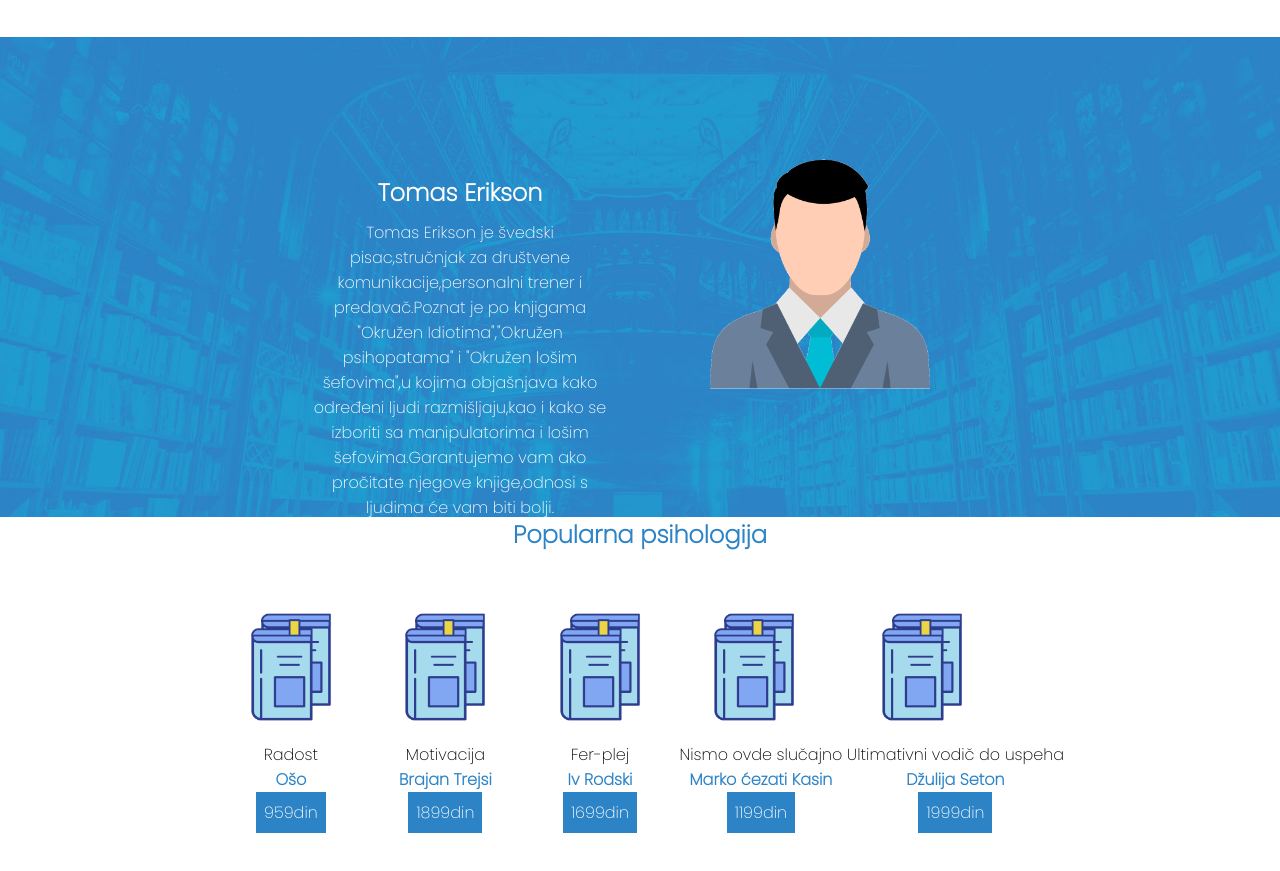
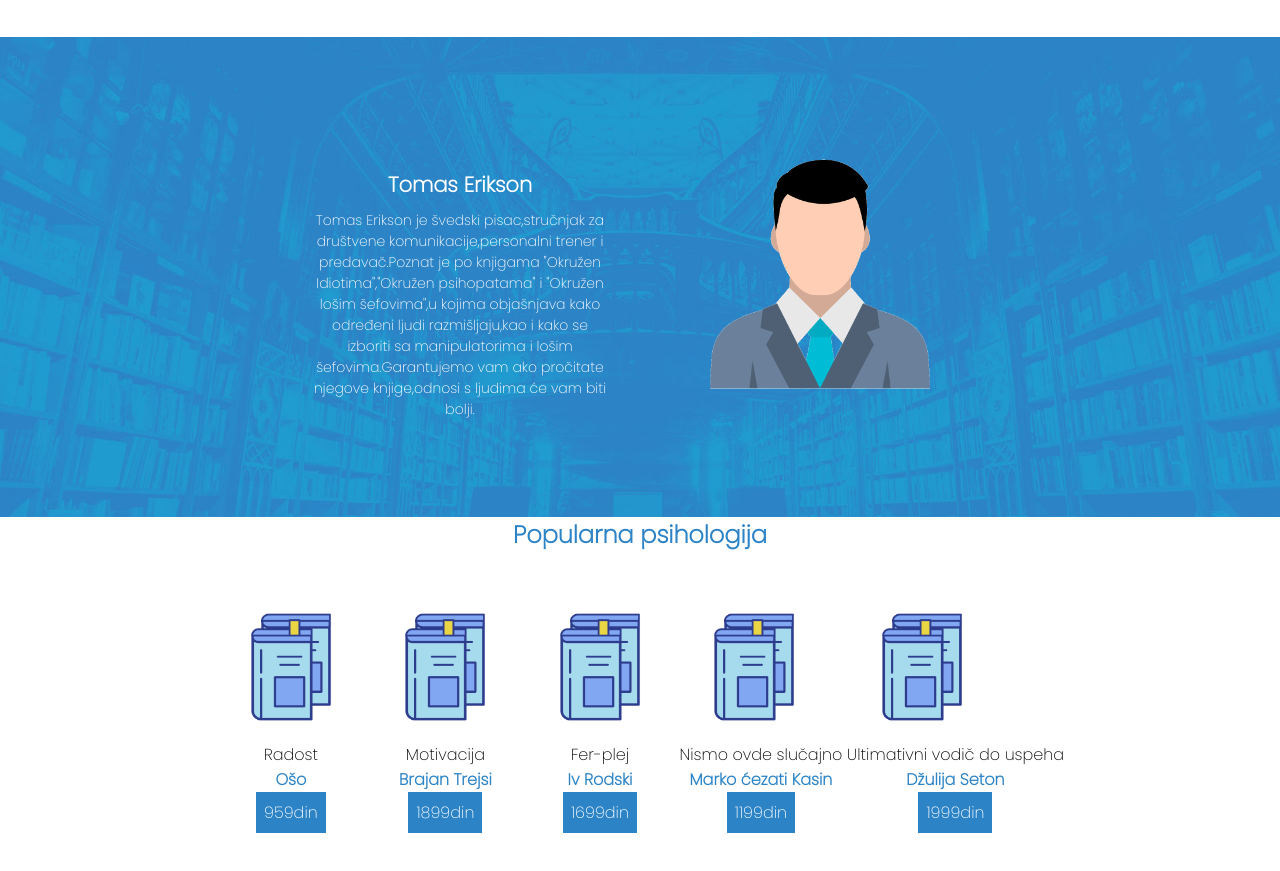
Before and after one commit to Nikola-1/UniBook, a plain HTML site: page index.html in a window 1280 px wide. Shown: the part 2685-3556 px from the top of the page. Drawn offline with Linux system fonts and the light colour scheme.

Commit message:
Add files via upload

```diff
--- a/assets/css/style.css
+++ b/assets/css/style.css
@@ -709,6 +709,11 @@ width: 150px;
 
 
 }
+@media (max-width:1400px) {
+    #pisac_tekst{
+        font-size: 14px;
+    }
+}
 .autor_blok{
     width: 1200px;
     margin: auto;
--- a/index.html
+++ b/index.html
@@ -264,7 +264,7 @@
 
     <section class="uvod">
         <div id="uvodni_blok">
-        <div class="uvodni_tekst">
+        <div class="uvodni_tekst" id="pisac_tekst">
         <h2>Tomas Erikson</h2>
         <p>Tomas Erikson je švedski pisac,stručnjak za društvene komunikacije,personalni trener i predavač.Poznat je po knjigama "Okružen Idiotima","Okružen psihopatama" i "Okružen lošim šefovima",u kojima objašnjava kako određeni ljudi razmišljaju,kao i kako se izboriti sa manipulatorima i lošim šefovima.Garantujemo vam ako pročitate njegove knjige,odnosi s ljudima će vam biti bolji.  </p>
 
```
